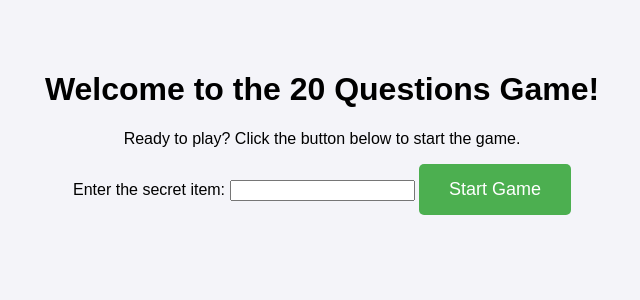
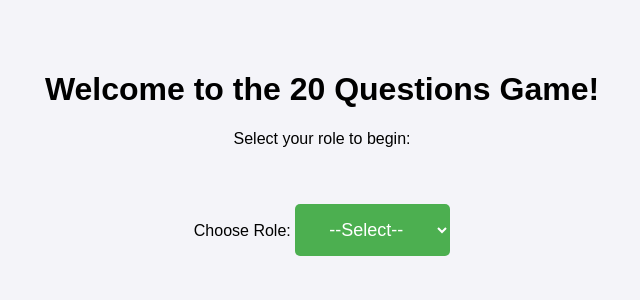
Before and after one commit to SheikhJawad/Django_ChatApp, a Django app: page /start-game/ in a window 1280 px wide. Shown: the top 300 px of the page, without its empty margins (318-958 px from the left). Run offline with Django 5.2, Linux system fonts and the light colour scheme; the visitor is signed in with stand-in values (Sample User, id 1).

Commit message:
fixing game functionalities

```diff
--- a/real_time_chat/chat_app/templates/chat/start_game.html
+++ b/real_time_chat/chat_app/templates/chat/start_game.html
@@ -13,7 +13,11 @@
       text-align: center;
       padding-top: 50px;
     }
-    button {
+    .container {
+      display: inline-block;
+      margin-top: 20px;
+    }
+    button, select {
       background-color: #4CAF50;
       color: white;
       padding: 15px 30px;
@@ -21,22 +25,72 @@
       cursor: pointer;
       border: none;
       border-radius: 5px;
+      margin-top: 20px;
       transition: background-color 0.3s ease;
     }
-    button:hover {
+    button:hover, select:hover {
       background-color: #45a049;
     }
+    input[type="text"] {
+      padding: 10px;
+      font-size: 16px;
+      width: 80%;
+      margin-top: 20px;
+      border-radius: 5px;
+      border: 1px solid #ccc;
+    }
+    .form-section {
+      display: none;
+      margin-top: 20px;
+    }
   </style>
+  <script>
+    function toggleForm() {
+      const roleSelect = document.getElementById('role');
+      const thinkerForm = document.getElementById('thinker-form');
+      const guesserRedirect = document.getElementById('guesser-redirect');
+
+      if (roleSelect.value === 'thinker') {
+        thinkerForm.style.display = 'block';
+        guesserRedirect.style.display = 'none';
+      } else if (roleSelect.value === 'guesser') {
+        thinkerForm.style.display = 'none';
+        guesserRedirect.style.display = 'block';
+      } else {
+        thinkerForm.style.display = 'none';
+        guesserRedirect.style.display = 'none';
+      }
+    }
+  </script>
 </head>
 <body>
-    <h1>Welcome to the 20 Questions Game!</h1>
-    <p>Ready to play? Click the button below to start the game.</p>
+  <h1>Welcome to the 20 Questions Game!</h1>
+  <p>Select your role to begin:</p>
 
+  <div class="container">
+    <label for="role">Choose Role:</label>
+    <select id="role" name="role" onchange="toggleForm()">
+      <option value="">--Select--</option>
+      <option value="thinker">Thinker</option>
+      <option value="guesser">Guesser</option>
+    </select>
+  </div>
+
+
+  <div id="thinker-form" class="form-section">
     <form method="POST">
       {% csrf_token %}
-      <label for="secret_item">Enter the secret item:</label>
-      <input type="text" id="secret_item" name="secret_item" required>
+      <label for="secret_item">Enter the secret item:</label><br>
+      <input type="text" id="secret_item" name="secret_item" placeholder="Enter your secret item" required><br>
       <button type="submit">Start Game</button>
     </form>
-  </body>
-  </html>
+  </div>
+
+  <div id="guesser-redirect" class="form-section">
+    <p>Click the button below to view active games and start guessing:</p>
+    <a href="{% url 'active_games' %}">
+      <button type="button">View Active Games</button>
+    </a>
+  </div>
+</body>
+</html>
--- a/real_time_chat/chat_app/urls.py
+++ b/real_time_chat/chat_app/urls.py
@@ -14,5 +14,6 @@ urlpatterns = [
         path('user-status/<int:user_id>/', views.get_user_status, name='get_user_status'),
         path('start-game/', views.start_game, name='start_game'),
     path('game/<int:game_id>/', views.game_detail, name='game_detail'),
+      path('active-games/', views.active_games, name='active_games'),
 
 ]
--- a/real_time_chat/chat_app/views.py
+++ b/real_time_chat/chat_app/views.py
@@ -129,9 +129,6 @@ def get_user_status(request, user_id):
     return JsonResponse({'status': status})
 
 
-from django.shortcuts import render, redirect, get_object_or_404
-from .models import GameSession, Question
-from django.contrib.auth.decorators import login_required
 
 @login_required
 def start_game(request):
@@ -146,6 +143,7 @@ def start_game(request):
 
 
 @csrf_exempt
+@login_required
 def game_detail(request, game_id):
     game_session = get_object_or_404(GameSession, id=game_id)
     questions = Question.objects.filter(game_session=game_session).order_by('created_at')
@@ -155,7 +153,6 @@ def game_detail(request, game_id):
             question_text = request.POST.get('question_text')
             if question_text and len(questions) < 20:
                 Question.objects.create(game_session=game_session, user=request.user, question_text=question_text)
-
                 return redirect('chat/game_detail', game_id=game_id)
 
         elif 'answer_question' in request.POST:
@@ -165,12 +162,23 @@ def game_detail(request, game_id):
             if question and game_session.thinker == request.user:
                 question.answer = answer
                 question.save()
-
                 return redirect('chat/game_detail', game_id=game_id)
 
     context = {
         'game_session': game_session,
         'questions': questions,
-        'user': request.user
+        'user': request.user,
+        'playing_user': game_session.thinker,  # Add this line to show the game player
     }
     return render(request, 'chat/game_detail.html', context)
+
+
+from django.shortcuts import render
+from .models import GameSession
+
+def active_games(request):
+    active_game_sessions = GameSession.objects.filter(is_active=True)
+    context = {
+        'active_game_sessions': active_game_sessions
+    }
+    return render(request, 'chat/active_game.html', context)
```
Also changed, not shown: real_time_chat/chat_app/templates/chat/active_game.html (added, +76 -0 lines), real_time_chat/chat_app/templates/chat/game_detail.html (+24 -15 lines), real_time_chat/chat_app/migrations/0007_alter_question_options_question_is_answered_and_more.py (added), real_time_chat/chat_app/migrations/0008_alter_question_options_remove_question_is_answered_and_more.py (added).
